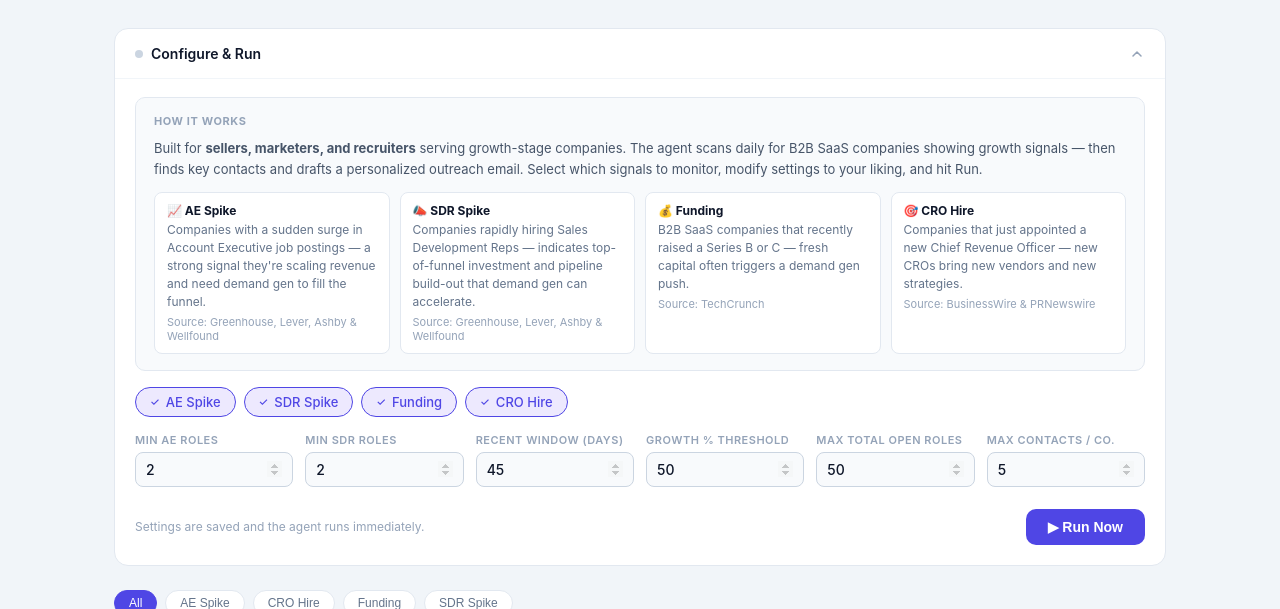
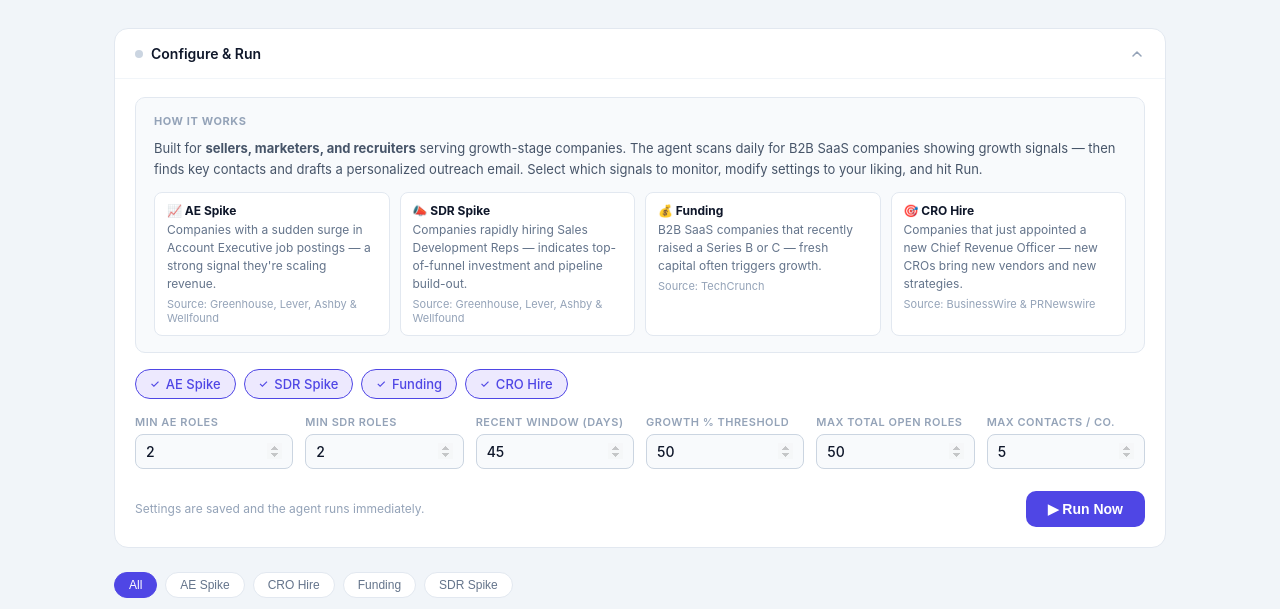
Before and after one commit to rabimoses/company-prospector, a Flask app: page / in a window 1280 px wide. Shown: the part 59-668 px from the top of the page. Run offline with Flask 3, Linux system fonts and the light colour scheme.

Commit message:
trim signal descriptions

```diff
--- a/templates/index.html
+++ b/templates/index.html
@@ -763,17 +763,17 @@
           <div class="signal-descriptions">
             <div class="signal-desc">
               <div class="signal-desc-name">📈 AE Spike</div>
-              <div class="signal-desc-text">Companies with a sudden surge in Account Executive job postings — a strong signal they're scaling revenue and need demand gen to fill the funnel.</div>
+              <div class="signal-desc-text">Companies with a sudden surge in Account Executive job postings — a strong signal they're scaling revenue.</div>
               <div class="signal-desc-source">Source: Greenhouse, Lever, Ashby &amp; Wellfound</div>
             </div>
             <div class="signal-desc">
               <div class="signal-desc-name">📣 SDR Spike</div>
-              <div class="signal-desc-text">Companies rapidly hiring Sales Development Reps — indicates top-of-funnel investment and pipeline build-out that demand gen can accelerate.</div>
+              <div class="signal-desc-text">Companies rapidly hiring Sales Development Reps — indicates top-of-funnel investment and pipeline build-out.</div>
               <div class="signal-desc-source">Source: Greenhouse, Lever, Ashby &amp; Wellfound</div>
             </div>
             <div class="signal-desc">
               <div class="signal-desc-name">💰 Funding</div>
-              <div class="signal-desc-text">B2B SaaS companies that recently raised a Series B or C — fresh capital often triggers a demand gen push.</div>
+              <div class="signal-desc-text">B2B SaaS companies that recently raised a Series B or C — fresh capital often triggers growth.</div>
               <div class="signal-desc-source">Source: TechCrunch</div>
             </div>
             <div class="signal-desc">
```
